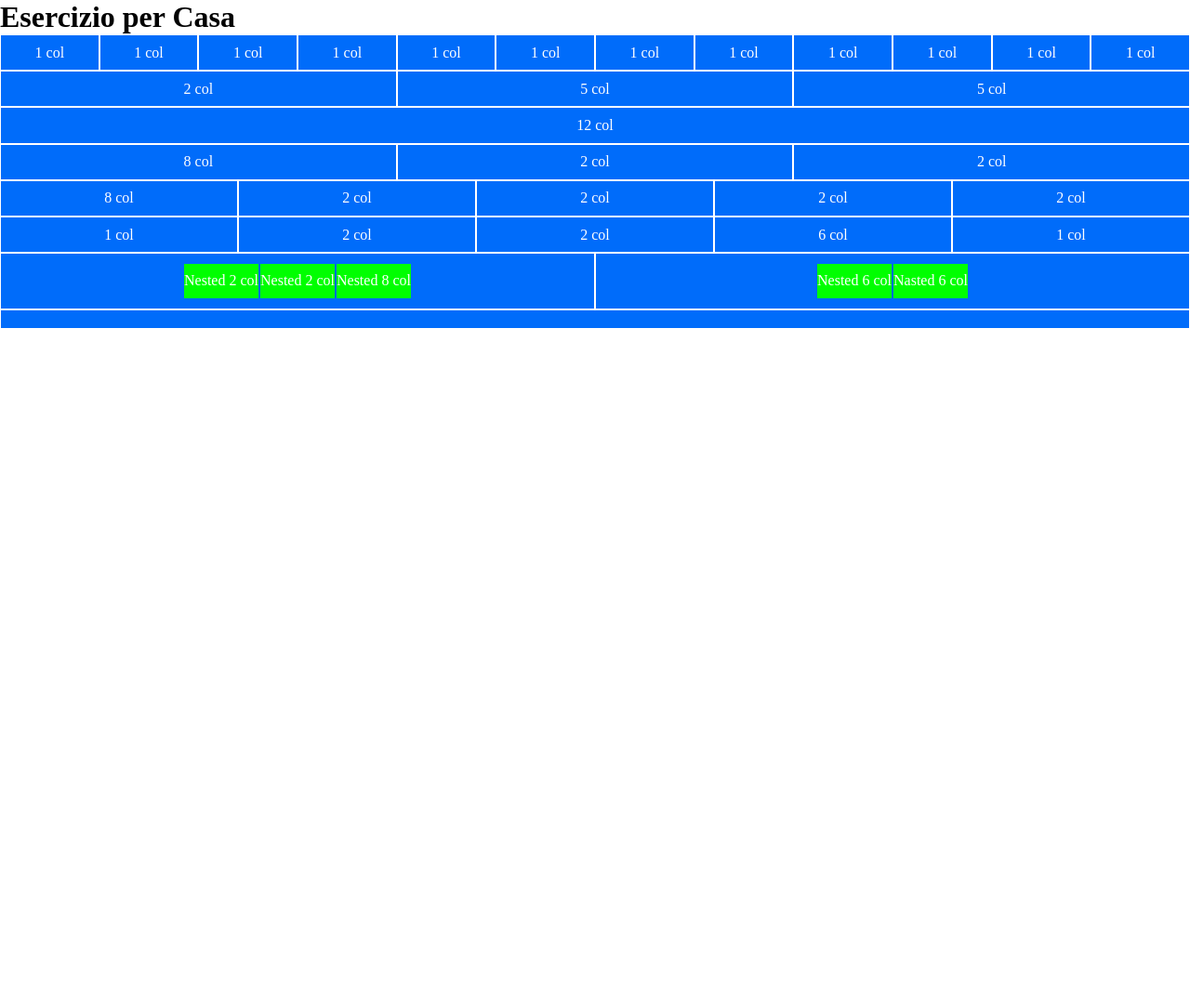
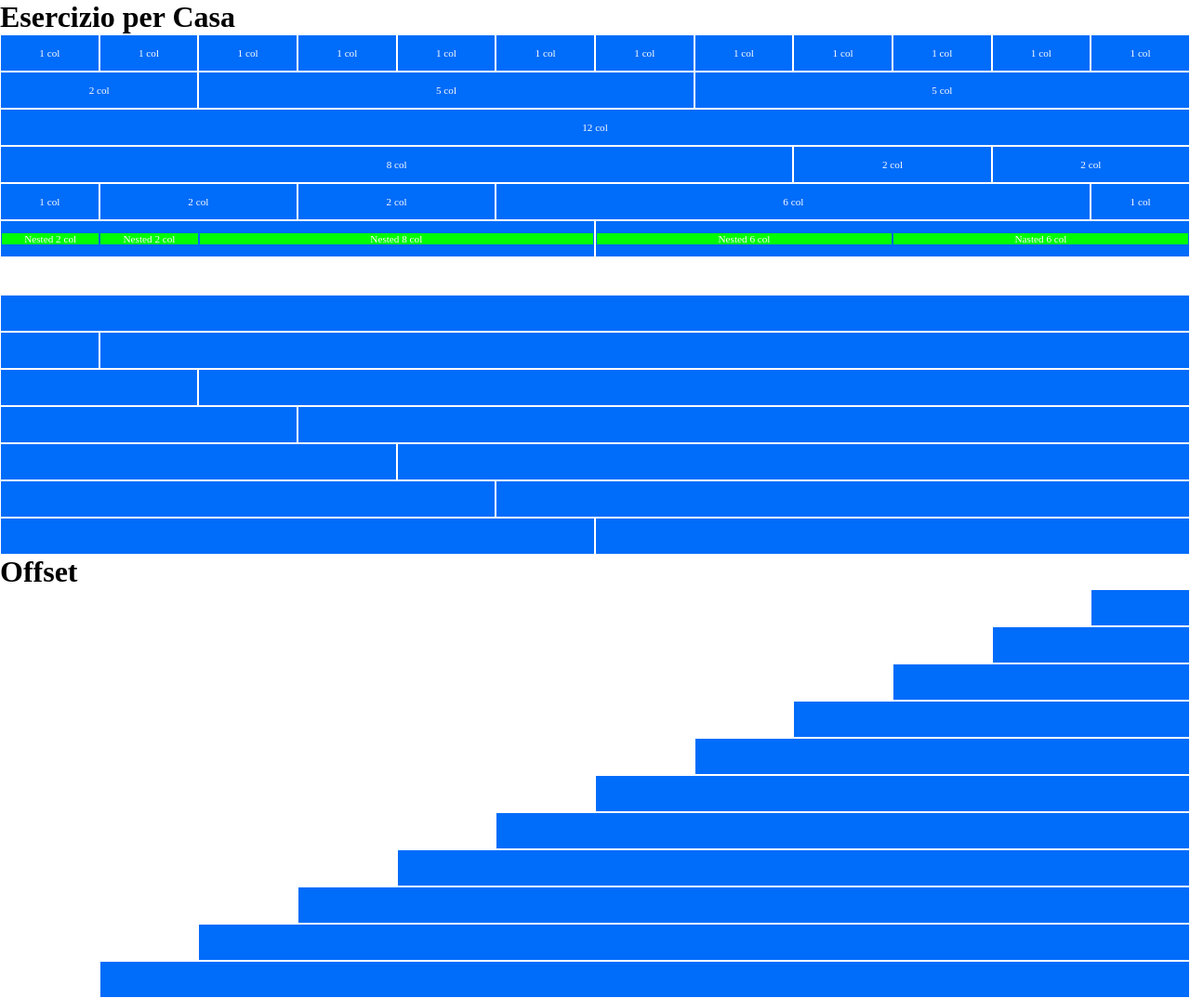
Before and after one commit to UmbertoSerino/html-css-12bool, a plain HTML site: page index.html in a window 1280 px wide. Shown: the whole page at 93% size. Before the commit the page ends 800 px from the top, so only its background shows below. Drawn offline with Linux system fonts and the light colour scheme.

Commit message:
complete section row and section offset

```diff
--- a/index.html
+++ b/index.html
@@ -42,13 +42,6 @@
             <div class="col col-2">2 col</div>
         </div>
         <div class="row">
-            <div class="col col-8">8 col</div>
-            <div class="col col-2">2 col</div>
-            <div class="col col-2">2 col</div>
-            <div class="col col-2">2 col</div>
-            <div class="col col-2">2 col</div>
-        </div>
-        <div class="row">
             <div class="col col-1">1 col</div>
             <div class="col col-2">2 col</div>
             <div class="col col-2">2 col</div>
@@ -56,23 +49,94 @@
             <div class="col col-1">1 col</div>
         </div>
         <div class="row">
-            <div class="col col-6">
-                <div class="row">
+            <div class="col col-6 row">
                 <div class="col-green col-2">Nested 2 col</div>
                 <div class="col-green col-2">Nested 2 col</div>
                 <div class="col-green col-8">Nested 8 col</div>
             </div>
-            </div>
-            <div class="col col-6">
-                <div class="row">
+            <div class="col col-6 row">
                 <div class="col-green col-12">Nested 6 col</div>
                 <div class="col-green col-12">Nasted 6 col</div>
             </div>
         </div>
+        <div class="row">
+            <div class="col col-12 col-white"></div>
         </div>
         <div class="row">
             <div class="col col-12"></div>
         </div>
+        <div class="row">
+            <div class="col col-1"></div>
+            <div class="col col-11"></div>
         </div>
+        <div class="row">
+            <div class="col col-2"></div>
+            <div class="col col-10"></div>
+        </div>
+        <div class="row">
+            <div class="col col-3"></div>
+            <div class="col col-9"></div>
+        </div>
+        <div class="row">
+            <div class="col col-4"></div>
+            <div class="col col-8"></div>
+        </div>
+        <div class="row">
+            <div class="col col-5"></div>
+            <div class="col col-7"></div>
+        </div>
+        <div class="row">
+            <div class="col col-6"></div>
+            <div class="col col-6"></div>
+        </div>
+    </div>
+    <h1>Offset</h1>
+    <div class="container">
+        <div class="row">
+            <div class="col-offset-11"></div>
+            <div class="col col-1"></div>
+        </div>
+        <div class="row">
+            <div class="col-offset-10"></div>
+            <div class="col col-2"></div>
+        </div>
+        <div class="row">
+            <div class="col-offset-9"></div>
+            <div class="col col-3"></div>
+        </div>
+        <div class="row">
+            <div class="col-offset-8"></div>
+            <div class="col col-4"></div>
+        </div>
+        <div class="row">
+            <div class="col-offset-7"></div>
+            <div class="col col-5"></div>
+        </div>
+        <div class="row">
+            <div class="col-offset-6"></div>
+            <div class="col col-6"></div>
+        </div>
+        <div class="row">
+            <div class="col-offset-5"></div>
+            <div class="col col-7"></div>
+        </div>
+        <div class="row">
+            <div class="col-offset-4"></div>
+            <div class="col col-8"></div>
+        </div>
+        <div class="row">
+            <div class="col-offset-3"></div>
+            <div class="col col-9"></div>
+        </div>
+        <div class="row">
+            <div class="col-offset-2"></div>
+            <div class="col col-10"></div>
+        </div>
+        <div class="row">
+            <div class="col-offset-1"></div>
+            <div class="col col-11"></div>
+        </div>
+    </div>
+
 </body>
 </html>
--- a/style/12bool.css
+++ b/style/12bool.css
@@ -7,7 +7,7 @@
 .row {
     display: flex;
     flex-direction: row;
-    flex: wrap;
+    flex-wrap: wrap;
 }
 
 /* COLUMN *12 */
@@ -73,40 +73,40 @@
 
 /* OFFSET */
 
-.col-offest-1{
+.col-offset-1{
     margin-left: calc((100% / 12) * 1);
 }
-.col-offest-2{
+.col-offset-2{
     margin-left: calc((100% / 12) * 2);
 }
-.col-offest-3{
+.col-offset-3{
     margin-left: calc((100% / 12) * 3);
 }
-.col-offest-4{
+.col-offset-4{
     margin-left: calc((100% / 12) * 4);
 }
-.col-offest-5{
+.col-offset-5{
     margin-left: calc((100% / 12) * 5);
 }
-.col-offest-6{
+.col-offset-6{
     margin-left: calc((100% / 12) * 6);
 }
-.col-offest-7{
+.col-offset-7{
     margin-left: calc((100% / 12) * 7);
 }
-.col-offest-8{
+.col-offset-8{
     margin-left: calc((100% / 12) * 8);
 }
-.col-offest-9{
+.col-offset-9{
     margin-left: calc((100% / 12) * 9);
 }
-.col-offest-10{
+.col-offset-10{
     margin-left: calc((100% / 12) * 10);
 }
-.col-offest-11{
+.col-offset-11{
     margin-left: calc((100% / 12) * 11);
 }
-.col-offest-12{
+.col-offset-12{
     margin-left: calc((100% / 12) * 12);
 }
 
--- a/style/style.css
+++ b/style/style.css
@@ -4,22 +4,29 @@
     box-sizing: border-box;
 }
 
-
-div.col,
-div.col-green{
+div.col{
     background-color: #006CFA;
-    color: white;
-    display: flex;
-    justify-content: center;
-    align-items: center;
+    font-size: .7rem;
     border: 1px solid white;
-    padding: .6rem 0;
-    flex-grow: 1;
-    flex-basis: 0;
-    max-width: 100%;
+    height: 40px;
 }
 
 div.col-green{
     background-color: lime;
     border: 1px solid #006CFA;
+
 }
+
+div.col-white{
+    background-color: white;
+}
+
+div.col,
+div.col-green{
+    color: white;
+    display: flex;
+    justify-content: center;
+    align-items: center;
+    flex-grow: 1;
+    flex-basis: 0;
+}
```
Lines whose indentation alone changed are shown as unchanged.
